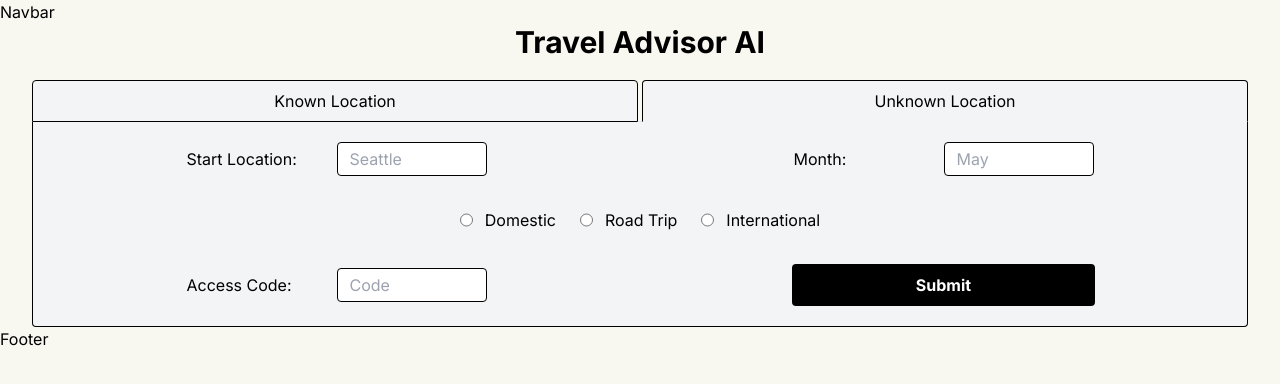
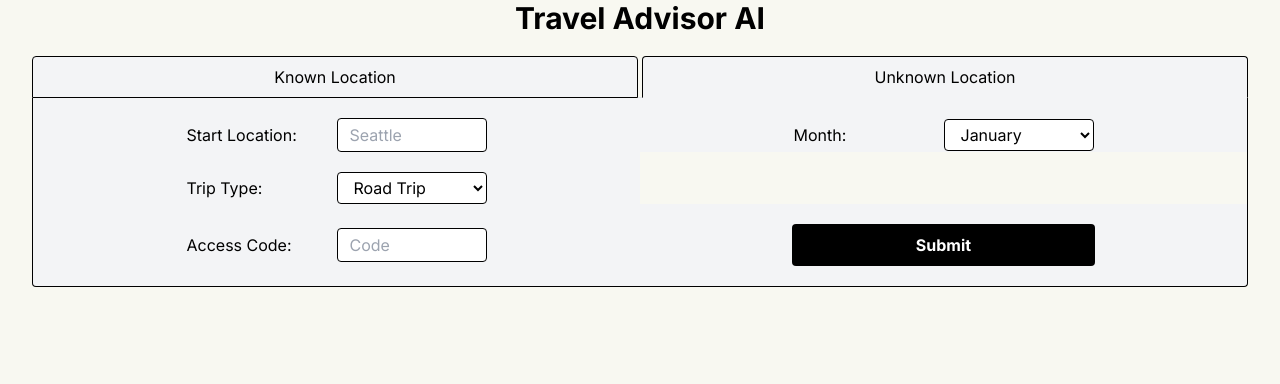
Before and after one commit to eric26009/travel-advisor-ai-frontend, a Next.js app in the folder tomatoegg/: page / in a window 1280 px wide. Both pictures are taken after a click on the button "Unknown Location". Shown: the top 384 px of the page. Built offline with nearby package versions, Linux system fonts and the light colour scheme.

Commit message:
adds global style for button and tabs, removes footer and header, makes month select and trip type a  dropdown selection type

```diff
--- a/tomatoegg/src/app/components/travelPlanner.tsx
+++ b/tomatoegg/src/app/components/travelPlanner.tsx
@@ -3,12 +3,33 @@ import axios from "axios";
 import React, { useState } from "react";
 import { Spinner } from "./spinner/Spinner";
 
+const months = [
+  "January",
+  "February",
+  "March",
+  "April",
+  "May",
+  "June",
+  "July",
+  "August",
+  "September",
+  "October",
+  "November",
+  "December",
+];
+
+const tripTypes = [
+  { label: "Road Trip", value: "roadtrip" },
+  { label: "Domestic", value: "domestic" },
+  { label: "International", value: "international" },
+];
+
 const TravelPlanner = () => {
   const [selectKnownLocation, setSelectKnownLocation] = useState(true);
   const [destination, setDestination] = useState("");
   const [startLocation, setStartLocation] = useState("");
-  const [travelType, setTravelType] = useState("");
-  const [month, setMonth] = useState("");
+  const [travelType, setTravelType] = useState("roadtrip");
+  const [month, setMonth] = useState("January");
   const [accessCode, setAccessCode] = useState("");
   const [error, setError] = useState("");
   const [activities, setActivities] = useState([]);
@@ -17,10 +38,10 @@ const TravelPlanner = () => {
 
   const handleLocationClick = (value: boolean) => {
     setSelectKnownLocation(value);
-    setDestination("");
-    setStartLocation("");
-    setTravelType("");
-    setMonth("");
+    // setDestination("");
+    // setStartLocation("");
+    // setTravelType("");
+    // setMonth("");
   };
 
   const submit = () => {
@@ -35,6 +56,7 @@ const TravelPlanner = () => {
       }
     } else {
       if (!startLocation || !travelType || !month) {
+        setError("Missing parameters");
       } else {
         fetchUnknownLocation();
       }
@@ -95,9 +117,7 @@ const TravelPlanner = () => {
           <div className="flex border-b">
             <div className="-mb-px mr-1 w-full">
               <button
-                className={`bg-gray-100 inline-block py-2 px-4 w-full border-black border rounded-tl rounded-tr ${
-                  selectKnownLocation ? "border-b-[#F3F4F6]" : ""
-                }`}
+                className={selectKnownLocation ? "tab-active" : "tab-inactive"}
                 onClick={() => handleLocationClick(true)}
               >
                 Known Location
@@ -105,9 +125,7 @@ const TravelPlanner = () => {
             </div>
             <div className="-mb-px w-full">
               <button
-                className={`bg-gray-100 inline-block py-2 px-4 w-full border-black border rounded-tl rounded-tr ${
-                  selectKnownLocation ? "" : "border-b-[#F3F4F6]"
-                }`}
+                className={selectKnownLocation ? "tab-inactive" : "tab-active"}
                 onClick={() => handleLocationClick(false)}
               >
                 Unknown Location
@@ -139,13 +157,17 @@ const TravelPlanner = () => {
                 </div>
                 <div className="w-full md:w-1/2 lg:w-1/2 xl:w-1/2 flex justify-center items-center pt-5 bg-gray-100">
                   <div className="w-[150px] bg-gray-100">Month:</div>
-                  <input
+                  <select
                     className="w-[150px] py-1 px-3 border rounded focus:outline-none bg-white border-black"
-                    type="text"
-                    placeholder="May"
                     value={month}
                     onChange={(e) => setMonth(e.target.value)}
-                  />
+                  >
+                    {months.map((m) => (
+                      <option key={m} value={m}>
+                        {m}
+                      </option>
+                    ))}
+                  </select>
                 </div>
                 <div className="w-full md:w-1/2 lg:w-1/2 xl:w-1/2 flex justify-center items-center pt-5 bg-gray-100">
                   <div className="w-[150px] bg-gray-100">Travelers:</div>
@@ -172,45 +194,31 @@ const TravelPlanner = () => {
                 </div>
                 <div className="w-full md:w-1/2 lg:w-1/2 xl:w-1/2 flex justify-center items-center pt-5 bg-gray-100">
                   <div className="w-[150px] bg-gray-100">Month:</div>
-                  <input
+                  <select
                     className="w-[150px] py-1 px-3 border rounded focus:outline-none bg-white border-black"
-                    type="text"
-                    placeholder="May"
                     value={month}
                     onChange={(e) => setMonth(e.target.value)}
-                  />
+                  >
+                    {months.map((m) => (
+                      <option key={m} value={m}>
+                        {m}
+                      </option>
+                    ))}
+                  </select>
                 </div>
-                <div className="w-full flex justify-center items-center pt-5 bg-gray-100">
-                  <label className="flex p-3 bg-gray-100">
-                    <input
-                      type="radio"
-                      name="travelType"
-                      value="domestic"
-                      checked={travelType == "domestic"}
-                      onChange={(e) => setTravelType(e.target.value)}
-                    />
-                    <span className="ml-3 bg-gray-100">Domestic</span>
-                  </label>
-                  <label className="flex p-3 bg-gray-100">
-                    <input
-                      type="radio"
-                      name="travelType"
-                      value="roadtrip"
-                      checked={travelType == "roadtrip"}
-                      onChange={(e) => setTravelType(e.target.value)}
-                    />
-                    <span className="ml-3 bg-gray-100">Road Trip</span>
-                  </label>
-                  <label className="flex p-3 bg-gray-100">
-                    <input
-                      type="radio"
-                      name="travelType"
-                      value="international"
-                      checked={travelType == "international"}
-                      onChange={(e) => setTravelType(e.target.value)}
-                    />
-                    <span className="ml-3 bg-gray-100">International</span>
-                  </label>
+                <div className="w-full md:w-1/2 lg:w-1/2 xl:w-1/2 flex justify-center items-center pt-5 bg-gray-100">
+                  <div className="w-[150px] bg-gray-100">Trip Type:</div>
+                  <select
+                    className="w-[150px] py-1 px-3 border rounded focus:outline-none bg-white border-black"
+                    value={travelType}
+                    onChange={(e) => setTravelType(e.target.value)}
+                  >
+                    {tripTypes.map((type) => (
+                      <option key={type.value} value={type.value}>
+                        {type.label}
+                      </option>
+                    ))}
+                  </select>
                 </div>
               </>
             )}
@@ -228,7 +236,7 @@ const TravelPlanner = () => {
             </div>
             <div className="w-full md:w-1/2  lg:w-1/2 xl:w-1/2 flex justify-center items-center pt-5 bg-gray-100">
               <button
-                className="w-[200px] lg:w-1/2 xl:w-1/2 py-2 px-4 rounded bg-black text-white font-bold border border-transparent hover:bg-white hover:text-black hover:border-black disabled:hover:bg-black disabled:hover:text-white disabled:hover:border-transparent"
+                className="btn-primary"
                 type="button"
                 onClick={() => submit()}
                 disabled={loading}
--- a/tomatoegg/src/app/globals.css
+++ b/tomatoegg/src/app/globals.css
@@ -2,8 +2,20 @@
 @tailwind components;
 @tailwind utilities;
 
-*{
-    margin: 0;
-    padding: 0;
-    background-color: rgb(248, 248, 241);
+* {
+  margin: 0;
+  padding: 0;
+  background-color: rgb(248, 248, 241);
 }
+
+@layer components {
+  .btn-primary {
+    @apply w-[200px] lg:w-1/2 xl:w-1/2 py-2 px-4 rounded bg-black text-white font-bold border border-transparent hover:bg-white hover:text-black hover:border-black disabled:hover:bg-black disabled:hover:text-white disabled:hover:border-transparent;
+  }
+  .tab-inactive {
+    @apply bg-gray-100 inline-block py-2 px-4 w-full border-black border rounded-tl rounded-tr;
+  }
+  .tab-active {
+    @apply bg-gray-100 inline-block py-2 px-4 w-full border-black border rounded-tl rounded-tr border-b-[#F3F4F6];
+  }
+}
--- a/tomatoegg/src/app/layout.tsx
+++ b/tomatoegg/src/app/layout.tsx
@@ -18,9 +18,9 @@ export default function RootLayout({
   return (
     <html lang="en">
       <body className={inter.className}>
-				<Navbar />
+        {/* <Navbar /> */}
         {children}
-				<Footer />
+        {/* <Footer /> */}
       </body>
     </html>
   );
```
Lines whose indentation alone changed are shown as unchanged.
